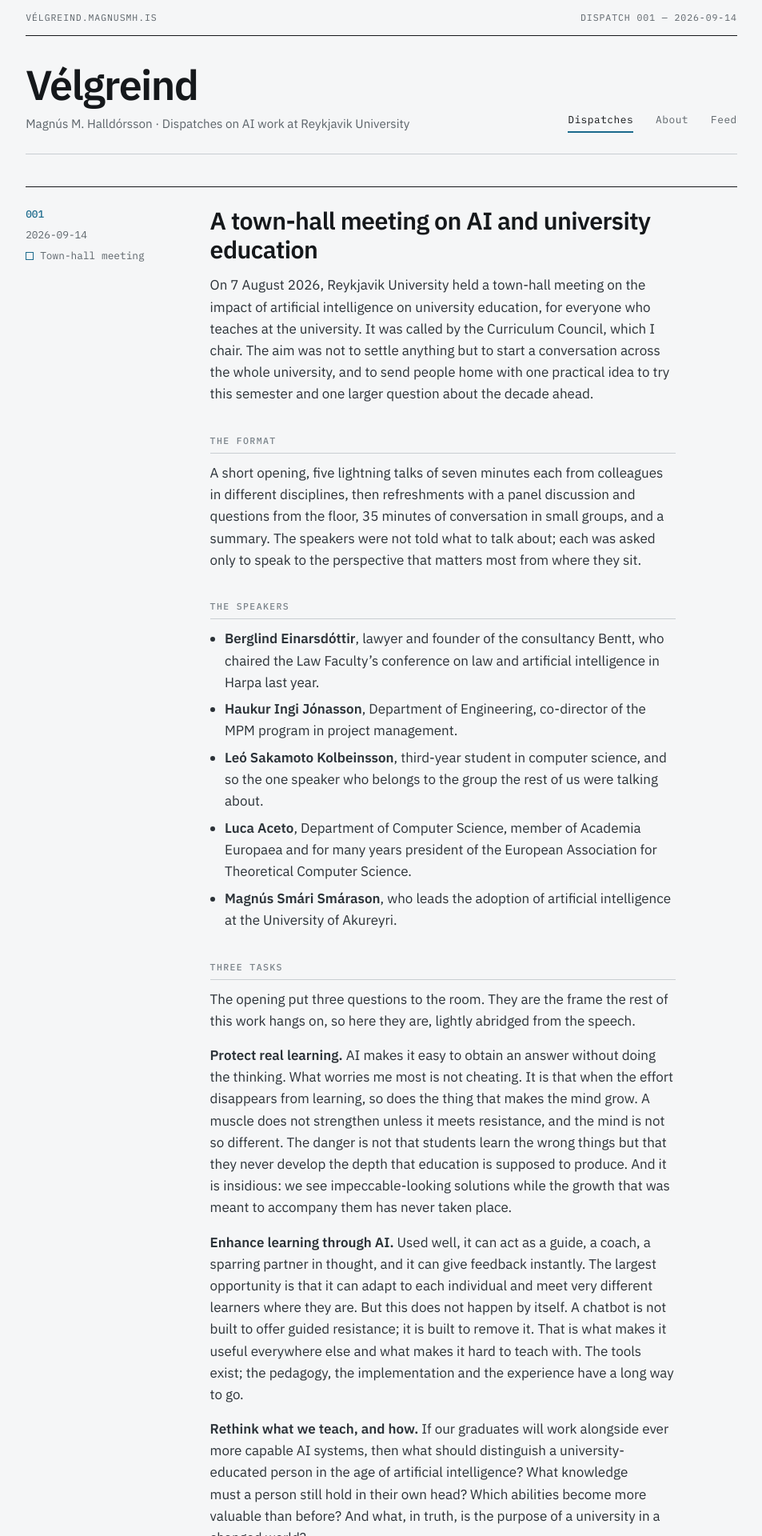
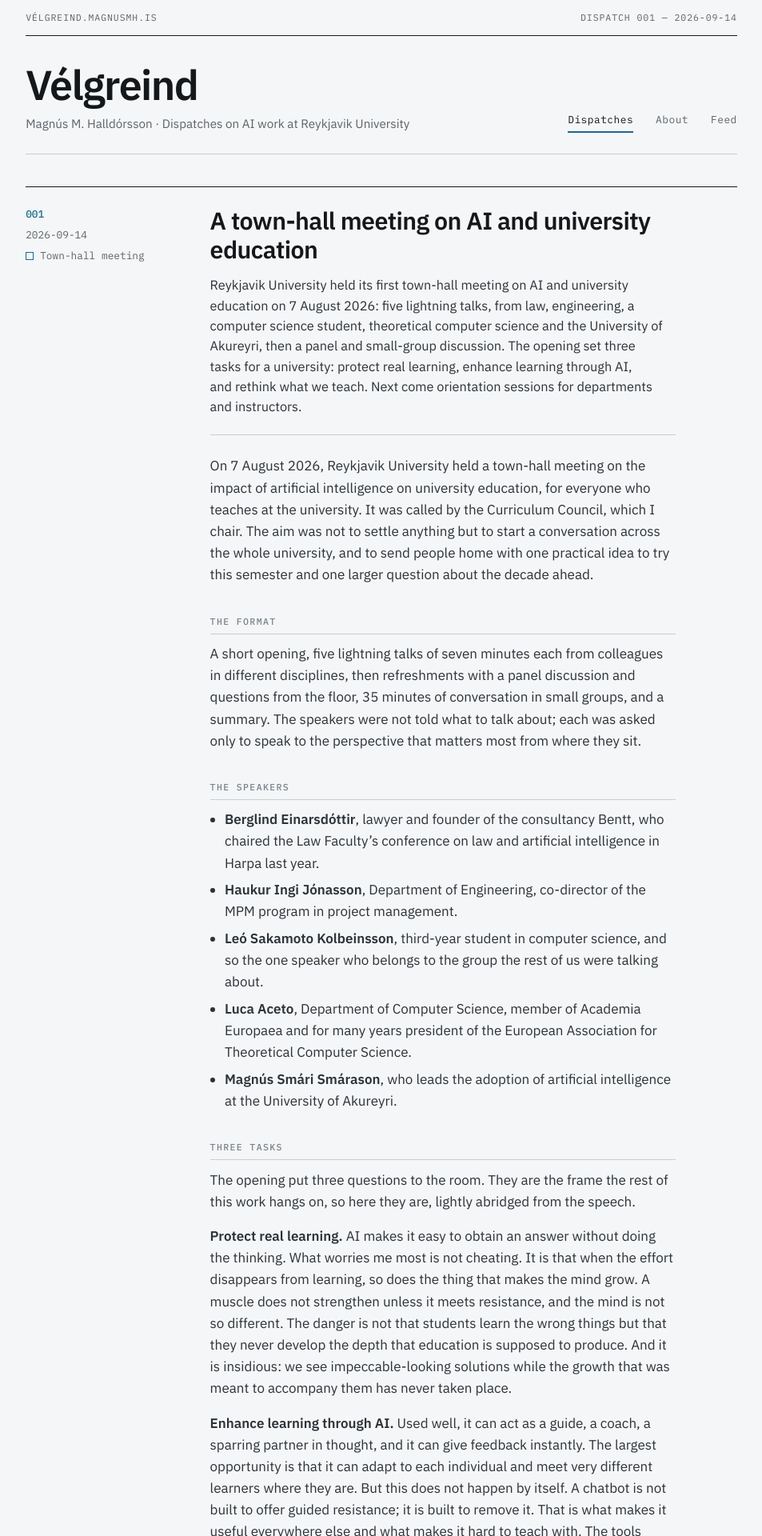
Before and after one commit to magnusmhalldorsson/velgreind, a Jekyll site: the page built from _posts/2026-09-14-town-hall.md, in a window 1280 px wide. Shown: the top 1920 px of the page at 80% size, without its empty margins (163-1116 px from the left). Built offline with Jekyll 4.4.1, drawn with Linux system fonts in a browser that asks for light colours.

Commit message:
Each dispatch carries a written summary, shown on the front page, under the title, and in the feed
Co-Authored-By: Claude Opus 5 <noreply@anthropic.com>

```diff
--- a/_layouts/post.html
+++ b/_layouts/post.html
@@ -11,6 +11,7 @@ layout: default
   </div>
   <div class="main">
     <h1>{{ page.title }}</h1>
+    {% if page.description %}<p class="summary">{{ page.description }}</p>{% endif %}
     <div class="prose">{{ content }}</div>
     <p class="meta colophon">Drafted with Claude from my notes and scripts; read, corrected and signed off by me.
     Published {{ page.date | date: "%-d %B %Y" }}.</p>
--- a/_posts/2026-09-14-town-hall.md
+++ b/_posts/2026-09-14-town-hall.md
@@ -2,6 +2,13 @@
 title: "A town-hall meeting on AI and university education"
 date: 2026-09-14
 topic: town-hall
+description: >-
+  Reykjavik University held its first town-hall meeting on AI and university education on
+  7 August 2026: five lightning talks, from law, engineering, a computer science student,
+  theoretical computer science and the University of Akureyri, then a panel and small-group
+  discussion. The opening set three tasks for a university: protect real learning, enhance
+  learning through AI, and rethink what we teach. Next come orientation sessions for
+  departments and instructors.
 ---
 
 On 7 August 2026, Reykjavik University held a town-hall meeting on the impact of
--- a/assets/style.css
+++ b/assets/style.css
@@ -57,6 +57,10 @@ nav a[aria-current]{color:var(--fg);border-bottom-color:var(--link)}
 .side a{color:inherit}
 .side a:hover{color:var(--link)}
 
+/* the abstract under a post's title */
+.summary{font-size:1.02rem;line-height:1.55;color:var(--soft);margin:0 0 1.6rem;
+         padding-bottom:1.4rem;border-bottom:1px solid var(--rule)}
+
 /* entries and posts */
 .entry h2,article h1{font-size:clamp(1.5rem,3vw,1.9rem);font-weight:600;letter-spacing:-.02em;
                      line-height:1.2;margin:0 0 .8rem}
--- a/index.html
+++ b/index.html
@@ -25,7 +25,7 @@ Own positions, public outputs and outlines; nothing from behind closed doors.</p
   </div>
   <div class="main">
     <h2><a href="{{ post.url | relative_url }}">{{ post.title }}</a></h2>
-    {{ post.excerpt }}
+    {% if post.description %}<p>{{ post.description }}</p>{% else %}{{ post.excerpt }}{% endif %}
     <p><a class="more" href="{{ post.url | relative_url }}">Read the dispatch</a></p>
   </div>
 </article>
```
Also changed, not shown: _config.yml (line endings or trailing spaces).
